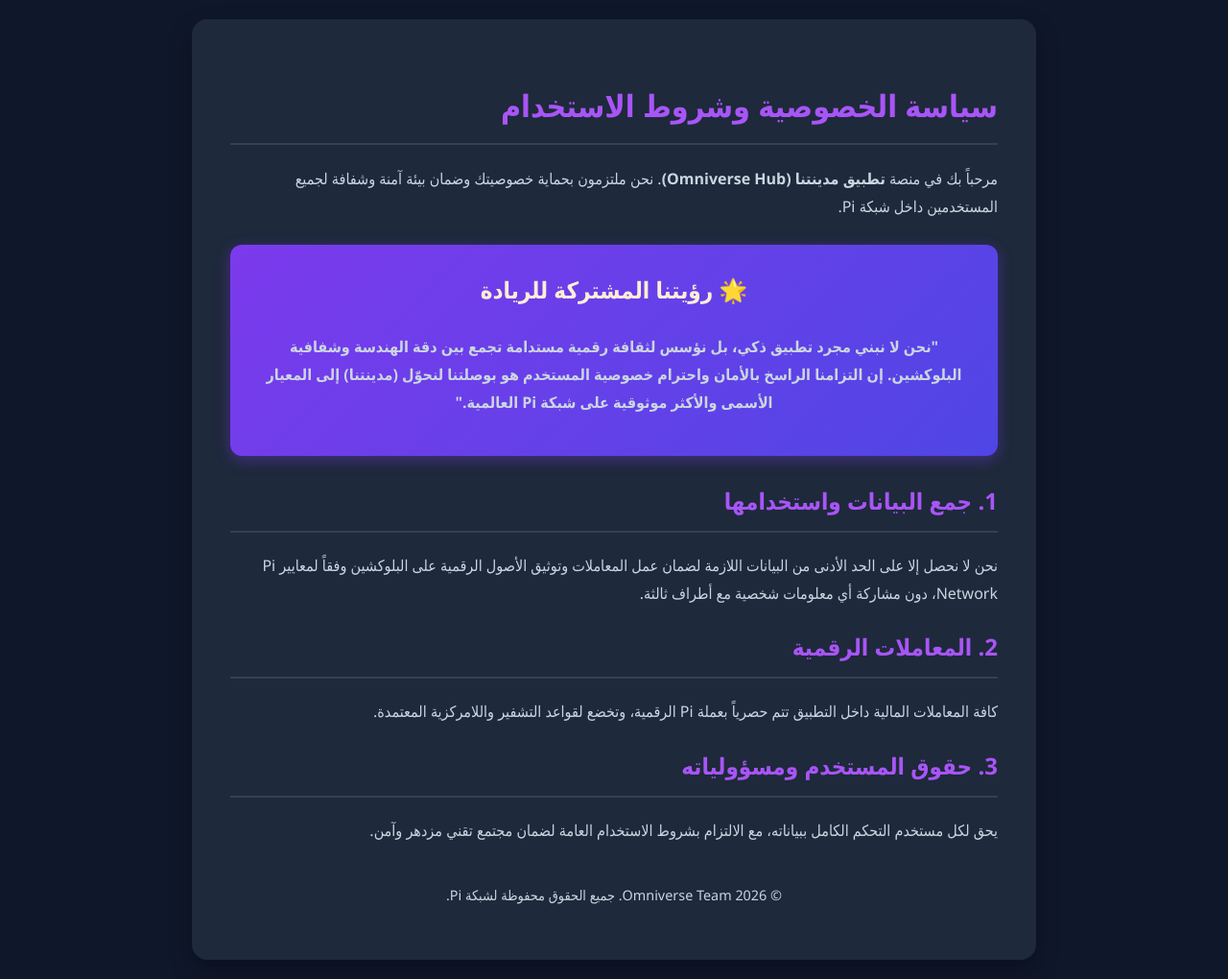
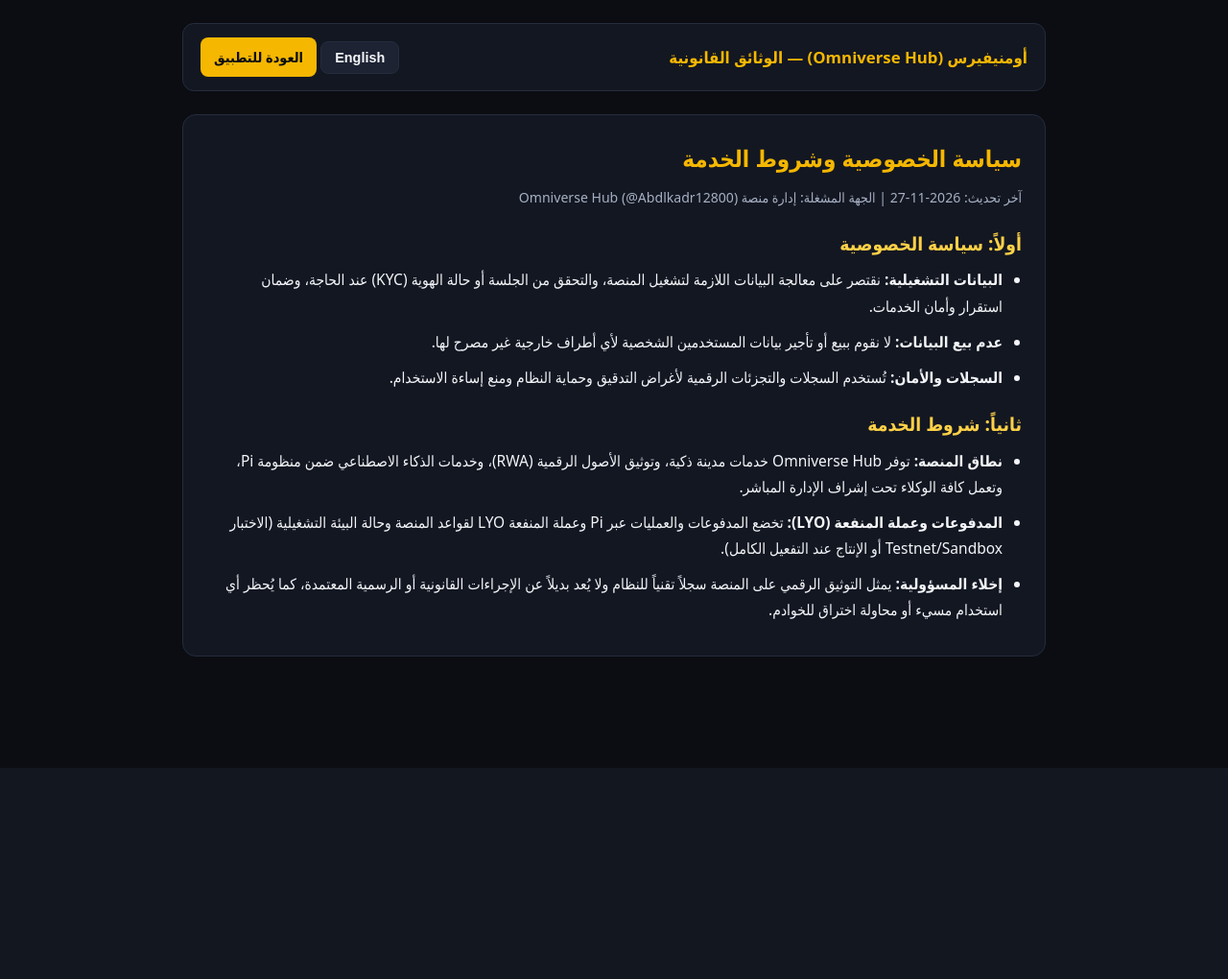
Before and after one commit to Abdlkadrpi/Pi_Omniverse, a Flask app: template templates/legal.html in a window 1280 px wide. Shown: the whole page at 96% size. After the commit the page ends 800 px from the top, so only its background shows below. Run offline with Flask 3, Linux system fonts and the light colour scheme; the template is opened without the code that fills it, so the values that code supplies are empty.

Commit message:
Update legal.html privacy policy and terms of service

```diff
--- a/templates/legal.html
+++ b/templates/legal.html
@@ -1,82 +1,165 @@
 <!DOCTYPE html>
 <html lang="ar" dir="rtl">
 <head>
-    <meta charset="UTF-8">
-    <meta name="viewport" content="width=device-width, initial-scale=1.0">
-    <title>سياسة الخصوصية وشروط الاستخدام - تطبيق مدينتنا (Omniverse)</title>
+  <meta charset="UTF-8" />
+  <meta name="viewport" content="width=device-width, initial-scale=1.0" />
+  <title>سياسة الخصوصية وشروط الخدمة | Omniverse Hub</title>
   <style>
+    :root {
+      --bg: #0b0d12;
+      --card: #131722;
+      --text: #f3f5f8;
+      --muted: #a6b0c3;
+      --accent: #f5b700;
+      --border: #252c3d;
+    }
+    * { box-sizing: border-box; margin: 0; padding: 0; }
     body {
-            font-family: 'Segoe UI', Tahoma, Geneva, Verdana, sans-serif;
-            background-color: #0f172a;
-            color: #f8fafc;
-            line-height: 1.8;
-            padding: 20px;
-            margin: 0;
+      font-family: system-ui, -apple-system, "Segoe UI", Tahoma, Arial, sans-serif;
+      background: var(--bg);
+      color: var(--text);
+      line-height: 1.75;
+      padding: 24px 16px 60px;
     }
     .container {
-            max-width: 800px;
+      max-width: 900px;
       margin: 0 auto;
-            background: #1e293b;
-            padding: 40px;
-            border-radius: 16px;
-            box-shadow: 0 10px 25px rgba(0,0,0,0.3);
     }
-        h1, h2 {
-            color: #a855f7;
-            border-bottom: 2px solid #334155;
-            padding-bottom: 10px;
+    .topbar {
+      display: flex;
+      justify-content: space-between;
+      align-items: center;
+      flex-wrap: wrap;
+      gap: 12px;
+      margin-bottom: 24px;
+      padding: 14px 18px;
+      background: var(--card);
+      border: 1px solid var(--border);
+      border-radius: 12px;
     }
-        .vision-box {
-            background: linear-gradient(135deg, #7c3aed, #4f46e5);
-            color: #ffffff;
-            padding: 25px;
-            border-radius: 12px;
-            margin: 25px 0;
-            text-align: center;
-            box-shadow: 0 4px 15px rgba(124, 58, 237, 0.4);
+    .brand {
+      font-weight: 700;
+      color: var(--accent);
+      font-size: 1.05rem;
     }
-        .vision-box h3 {
-            margin-top: 0;
+    .btn {
+      display: inline-block;
+      padding: 8px 14px;
+      border-radius: 8px;
+      background: var(--accent);
+      color: #0b0d12;
+      font-weight: 700;
+      text-decoration: none;
+      font-size: 0.9rem;
+      cursor: pointer;
+      border: none;
+    }
+    .btn-secondary {
+      background: #1d2333;
+      color: var(--text);
+      border: 1px solid var(--border);
+    }
+    section {
+      background: var(--card);
+      border: 1px solid var(--border);
+      border-radius: 14px;
+      padding: 24px;
+      margin-bottom: 20px;
+    }
+    h1 {
       font-size: 1.5rem;
-            color: #ffedd5;
+      margin-bottom: 8px;
+      color: var(--accent);
+    }
+    h2 {
+      font-size: 1.2rem;
+      margin: 18px 0 8px;
+      color: #ffd147;
     }
     p, li {
-            color: #cbd5e1;
+      color: var(--text);
+      margin-bottom: 10px;
+      font-size: 0.97rem;
     }
     ul {
       padding-right: 20px;
+      padding-left: 20px;
     }
-        .footer {
-            text-align: center;
-            margin-top: 40px;
-            font-size: 0.9rem;
-            color: #64748b;
+    .muted {
+      color: var(--muted);
+      font-size: 0.88rem;
+    }
+    .en-block {
+      direction: ltr;
+      text-align: left;
     }
   </style>
 </head>
 <body>
   <div class="container">
-        <h1>سياسة الخصوصية وشروط الاستخدام</h1>
-        <p>مرحباً بك في منصة <strong>تطبيق مدينتنا (Omniverse Hub)</strong>. نحن ملتزمون بحماية خصوصيتك وضمان بيئة آمنة وشفافة لجميع المستخدمين داخل شبكة Pi.</p>
-
-        <!-- عبارة الإلهام للفريق والمستخدمين -->
-        <div class="vision-box">
-            <h3>🌟 رؤيتنا المشتركة للريادة</h3>
-            <p><strong>"نحن لا نبني مجرد تطبيق ذكي، بل نؤسس لثقافة رقمية مستدامة تجمع بين دقة الهندسة وشفافية البلوكشين. إن التزامنا الراسخ بالأمان واحترام خصوصية المستخدم هو بوصلتنا لنحوّل (مدينتنا) إلى المعيار الأسمى والأكثر موثوقية على شبكة Pi العالمية."</strong></p>
+    <div class="topbar">
+      <div class="brand">أومنيفيرس (Omniverse Hub) — الوثائق القانونية</div>
+      <div>
+        <button class="btn btn-secondary" id="toggleLangBtn" onclick="toggleLang()">English</button>
+        <a class="btn" href="/">العودة للتطبيق</a>
+      </div>
     </div>
 
-        <h2>1. جمع البيانات واستخدامها</h2>
-        <p>نحن لا نحصل إلا على الحد الأدنى من البيانات اللازمة لضمان عمل المعاملات وتوثيق الأصول الرقمية على البلوكشين وفقاً لمعايير Pi Network، دون مشاركة أي معلومات شخصية مع أطراف ثالثة.</p>
+    <section id="ar-content">
+      <h1>سياسة الخصوصية وشروط الخدمة</h1>
+      <p class="muted">آخر تحديث: 2026-11-27 | الجهة المشغلة: إدارة منصة Omniverse Hub (@Abdlkadr12800)</p>
 
-        <h2>2. المعاملات الرقمية</h2>
-        <p>كافة المعاملات المالية داخل التطبيق تتم حصرياً بعملة Pi الرقمية، وتخضع لقواعد التشفير واللامركزية المعتمدة.</p>
+      <h2>أولاً: سياسة الخصوصية</h2>
+      <ul>
+        <li><strong>البيانات التشغيلية:</strong> نقتصر على معالجة البيانات اللازمة لتشغيل المنصة، والتحقق من الجلسة أو حالة الهوية (KYC) عند الحاجة، وضمان استقرار وأمان الخدمات.</li>
+        <li><strong>عدم بيع البيانات:</strong> لا نقوم ببيع أو تأجير بيانات المستخدمين الشخصية لأي أطراف خارجية غير مصرح لها.</li>
+        <li><strong>السجلات والأمان:</strong> تُستخدم السجلات والتجزئات الرقمية لأغراض التدقيق وحماية النظام ومنع إساءة الاستخدام.</li>
+      </ul>
 
-        <h2>3. حقوق المستخدم ومسؤولياته</h2>
-        <p>يحق لكل مستخدم التحكم الكامل ببياناته، مع الالتزام بشروط الاستخدام العامة لضمان مجتمع تقني مزدهر وآمن.</p>
+      <h2>ثانياً: شروط الخدمة</h2>
+      <ul>
+        <li><strong>نطاق المنصة:</strong> توفر Omniverse Hub خدمات مدينة ذكية، وتوثيق الأصول الرقمية (RWA)، وخدمات الذكاء الاصطناعي ضمن منظومة Pi، وتعمل كافة الوكلاء تحت إشراف الإدارة المباشر.</li>
+        <li><strong>المدفوعات وعملة المنفعة (LYO):</strong> تخضع المدفوعات والعمليات عبر Pi وعملة المنفعة LYO لقواعد المنصة وحالة البيئة التشغيلية (الاختبار Testnet/Sandbox أو الإنتاج عند التفعيل الكامل).</li>
+        <li><strong>إخلاء المسؤولية:</strong> يمثل التوثيق الرقمي على المنصة سجلاً تقنياً للنظام ولا يُعد بديلاً عن الإجراءات القانونية أو الرسمية المعتمدة، كما يُحظر أي استخدام مسيء أو محاولة اختراق للخوادم.</li>
+      </ul>
+    </section>
 
-        <div class="footer">
-            <p>&copy; 2026 Omniverse Team. جميع الحقوق محفوظة لشبكة Pi.</p>
+    <section id="en-content" class="en-block" style="display: none;">
+      <h1>Privacy Policy &amp; Terms of Service</h1>
+      <p class="muted">Last updated: 2026-11-27 | Operator: Omniverse Hub Management (@Abdlkadr12800)</p>
+
+      <h2>1. Privacy Policy</h2>
+      <ul>
+        <li><strong>Operational Data:</strong> We process only data necessary to operate the platform, support session/KYC verification flows where applicable, and maintain service integrity and security.</li>
+        <li><strong>No Data Selling:</strong> We do not sell or rent user personal data to unauthorized third parties.</li>
+        <li><strong>Security &amp; Audit Logs:</strong> System logs and cryptographic digests are used for security monitoring, integrity checks, and abuse prevention.</li>
+      </ul>
+
+      <h2>2. Terms of Service</h2>
+      <ul>
+        <li><strong>Platform Scope:</strong> Omniverse Hub provides smart city tools, real-world asset (RWA) notarization workflows, and AI agent services within the Pi ecosystem under direct administrative governance.</li>
+        <li><strong>Payments &amp; Utility Token (LYO):</strong> Transactions involving Pi and the LYO utility token follow platform rules and current environment mode (Testnet/Sandbox or production when enabled).</li>
+        <li><strong>Disclaimer:</strong> Digital notarization records on the platform serve as technical platform records and do not replace formal legal or statutory procedures. Unauthorized access or abuse is strictly prohibited.</li>
+      </ul>
+    </section>
   </div>
-    </div>
+
+  <script>
+    function toggleLang() {
+      const ar = document.getElementById("ar-content");
+      const en = document.getElementById("en-content");
+      const btn = document.getElementById("toggleLangBtn");
+      const isArVisible = ar.style.display !== "none";
+      if (isArVisible) {
+        ar.style.display = "none";
+        en.style.display = "block";
+        btn.textContent = "العربية";
+      } else {
+        ar.style.display = "block";
+        en.style.display = "none";
+        btn.textContent = "English";
+      }
+    }
+  </script>
 </body>
 </html>
```
Lines whose indentation alone changed are shown as unchanged.
